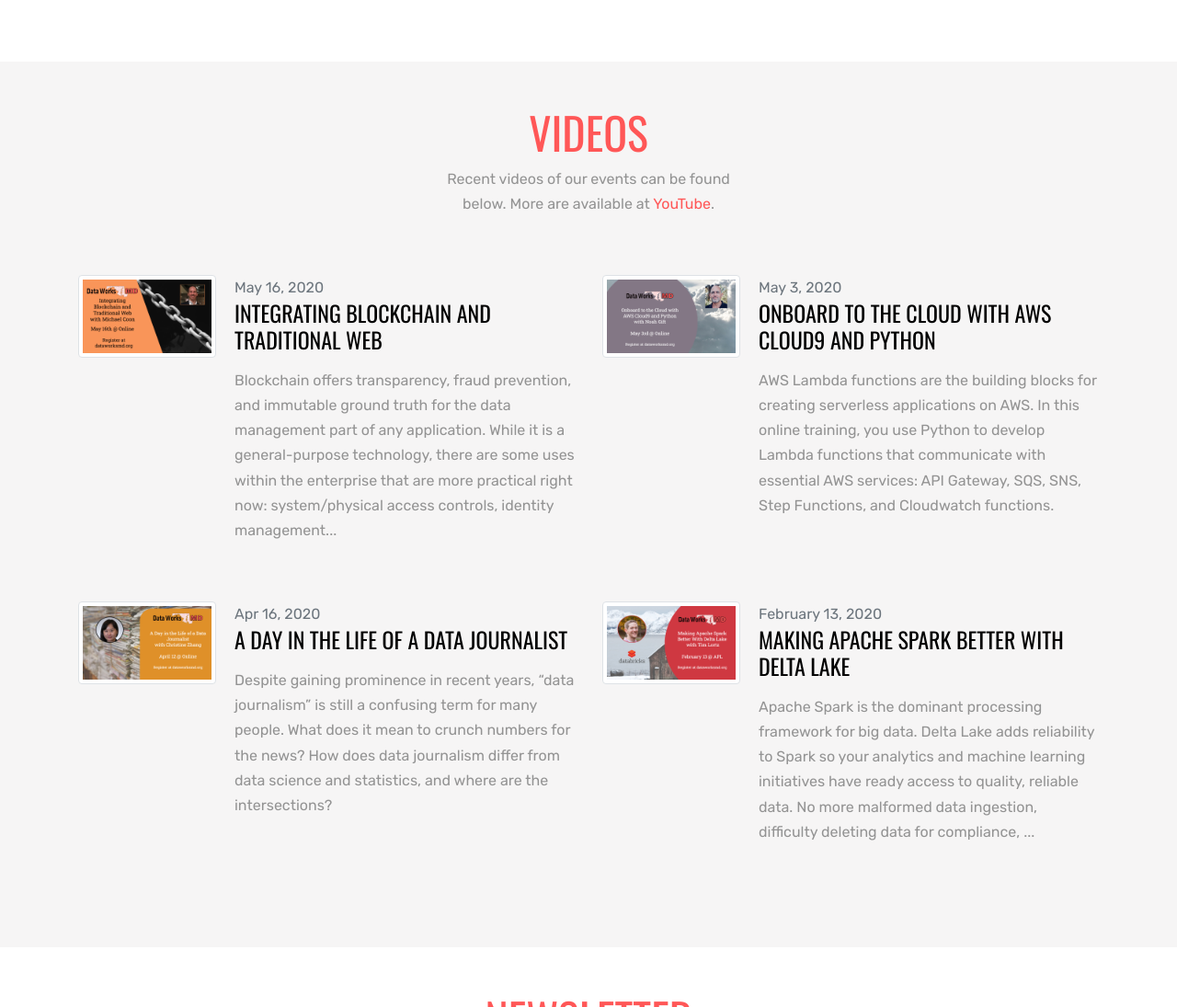
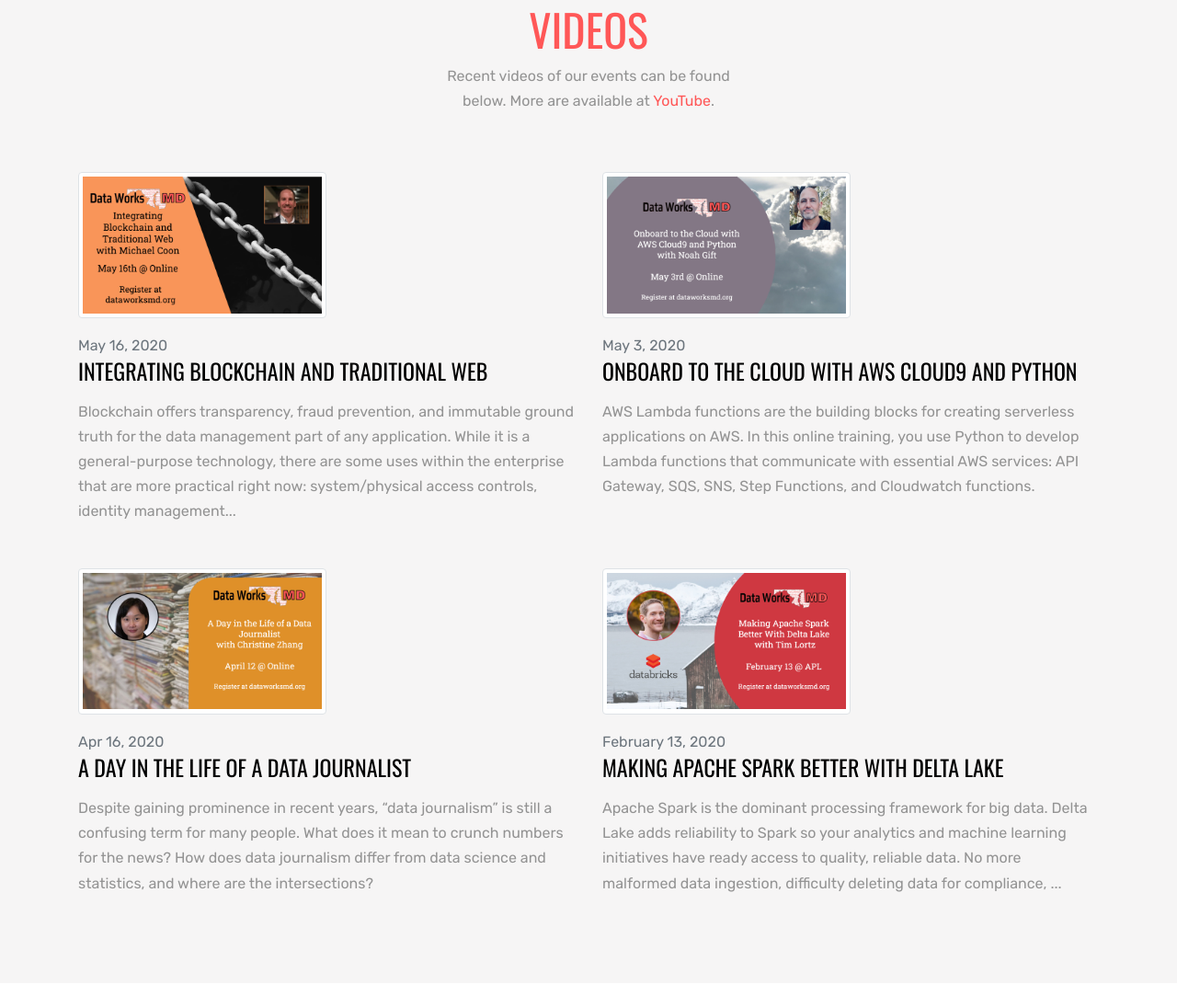
Before and after one commit to DataWorksMD/dataworksmd.github.io, a plain HTML site: page index.html in a window 1280 px wide. Shown: the part 2758-3853 px from the top of the page at 92% size. Drawn offline with nearby package versions, Linux system fonts and the light colour scheme; files whose address does not match are found by name.

Commit message:
Update index.html

```diff
--- a/index.html
+++ b/index.html
@@ -188,7 +188,7 @@
             </div>
           </div>
           <!-- <div class="owl-carousel owl-all justify-content-center"> -->
-          <div class="row mb-5 justify-content-center ">
+          <div class="row mb-5 justify-content-center">
             <div class="col-md-8 col-lg-8">
               <div class="block__35630 data-aos="fade-up" data-aos-delay="100">
               <div class="icon mb-0">
@@ -210,12 +210,11 @@
                 psychology—specifically the psychology behind how users behave and interact with
                 digital interfaces—is perhaps the single most valuable non-design skill a designer
                 can have. The most elegant design can fail if it forces users to conform to the
-                  design rather than working within the “blueprint” of how humans perceive and
-                  process the world around them. Join Jon as he talks about this book Laws of UX, a
-                  guide that explains how you can apply key principles in psychology to build
-                  products and experiences that are more intuitive and human-centered.
+                design rather than working within the “blueprint” of how humans perceive and process
+                the world around them. Join Jon as he talks about this book Laws of UX, a guide that
+                explains how you can apply key principles in psychology to build products and
+                experiences that are more intuitive and human-centered.
               </p>
-              </div>
             </div>
           </div>
         </div>
@@ -236,14 +235,17 @@
           </div>
           <div class="row">
             <div class="col-md-6 col-lg-6">
-              <div class="mb-5 d-flex blog-entry" data-aos="fade-up" data-aos-delay="100">
+              <div class="mb-5 blog-entry" data-aos="fade-up" data-aos-delay="100">
+                <div class="col-md-6 col-lg-6 px-0">
                   <a
                     href="https://www.youtube.com/watch?v=9NxXx8H6uQ8"
                     target="_blank"
                     class="blog-thumbnail"
                     ><img src="images/events/may16-dwmd.jpg" alt="Image" class="img-thumbnail"
                   /></a>
-                <div class="blog-excerpt">
+                </div>
+                <p>
+                <div class="blog-excerpt d-block">
                   <span class="d-block text-muted">May 16, 2020</span>
                   <h2 class="h4 mb-3">
                     <a href="https://www.youtube.com/watch?v=9NxXx8H6uQ8" target="_blank"
@@ -260,13 +262,16 @@
               </div>
             </div>
             <div class="col-md-6 col-lg-6">
-              <div class="mb-5 d-flex blog-entry" data-aos="fade-up" data-aos-delay="100">
+              <div class="mb-5 blog-entry" data-aos="fade-up" data-aos-delay="100">
+                <div class="col-md-6 col-lg-6 px-0">
                 <a
                   href="https://www.youtube.com/watch?v=kYsn9D-5cj8"
                   target="_blank"
                   class="blog-thumbnail"
                   ><img src="images/events/may3-dwmd.jpg" alt="Image" class="img-thumbnail"
                 /></a>
+                </div>
+                <p>
                 <div class="blog-excerpt">
                   <span class="d-block text-muted">May 3, 2020</span>
                   <h2 class="h4 mb-3">
@@ -286,13 +291,16 @@
           </div>
           <div class="row">
             <div class="col-md-6 col-lg-6">
-              <div class="mb-5 d-flex blog-entry" data-aos="fade-up" data-aos-delay="100">
+              <div class="mb-5 blog-entry" data-aos="fade-up" data-aos-delay="100">
+                <div class="col-md-6 col-lg-6 px-0">
                 <a
                   href="https://www.youtube.com/watch?v=RTy176hpr8Q"
                   target="_blank"
                   class="blog-thumbnail"
                   ><img src="images/events/april16-dwmd.jpg" alt="Image" class="img-thumbnail"
                 /></a>
+                </div>
+                <p>
                 <div class="blog-excerpt">
                   <span class="d-block text-muted">Apr 16, 2020</span>
                   <h2 class="h4 mb-3">
@@ -310,13 +318,16 @@
               </div>
             </div>
             <div class="col-md-6 col-lg-6">
-              <div class="mb-5 d-flex blog-entry" data-aos="fade-up" data-aos-delay="100">
+              <div class="mb-5 blog-entry" data-aos="fade-up" data-aos-delay="100">
+                <div class="col-md-6 col-lg-6 px-0">
                 <a
                   href="https://www.youtube.com/watch?v=1MXwbu2Hejk"
                   target="_blank"
                   class="blog-thumbnail"
                   ><img src="images/events/feb13-dwmd.jpg" alt="Image" class="img-thumbnail"
                 /></a>
+                </div>
+                <p>
                 <div class="blog-excerpt">
                   <span class="d-block text-muted">February 13, 2020</span>
                   <h2 class="h4 mb-3">
@@ -352,7 +363,7 @@
           </div>
           <div class="row">
             <div class="col-lg-6">
-              <div class="mb-5 d-flex blog-entry" data-aos="fade-right" data-aos-delay="100">
+              <div class="mb-5 d-flex blog-entry" data-aos="fade-up" data-aos-delay="100">
                 <div class="blog-excerpt">
                   <h2 class="h4 mb-3">
                     <a
@@ -368,7 +379,7 @@
               </div>
             </div>
             <div class="col-lg-6">
-              <div class="mb-5 d-flex blog-entry" data-aos="fade-right" data-aos-delay="100">
+              <div class="mb-5 d-flex blog-entry" data-aos="fade-up" data-aos-delay="100">
                 <div class="blog-excerpt">
                   <h2 class="h4 mb-3">
                     <a
```
Lines whose indentation alone changed are shown as unchanged.
